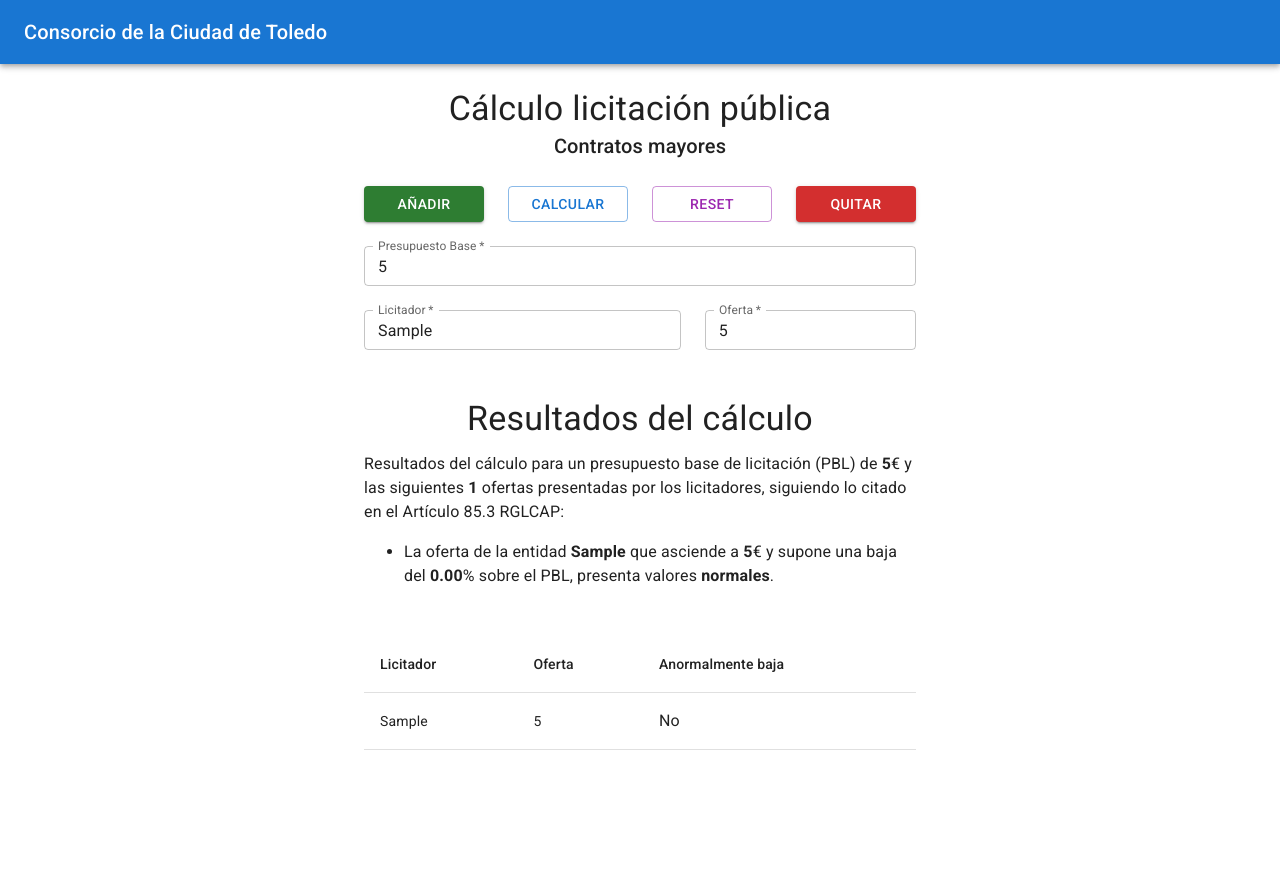
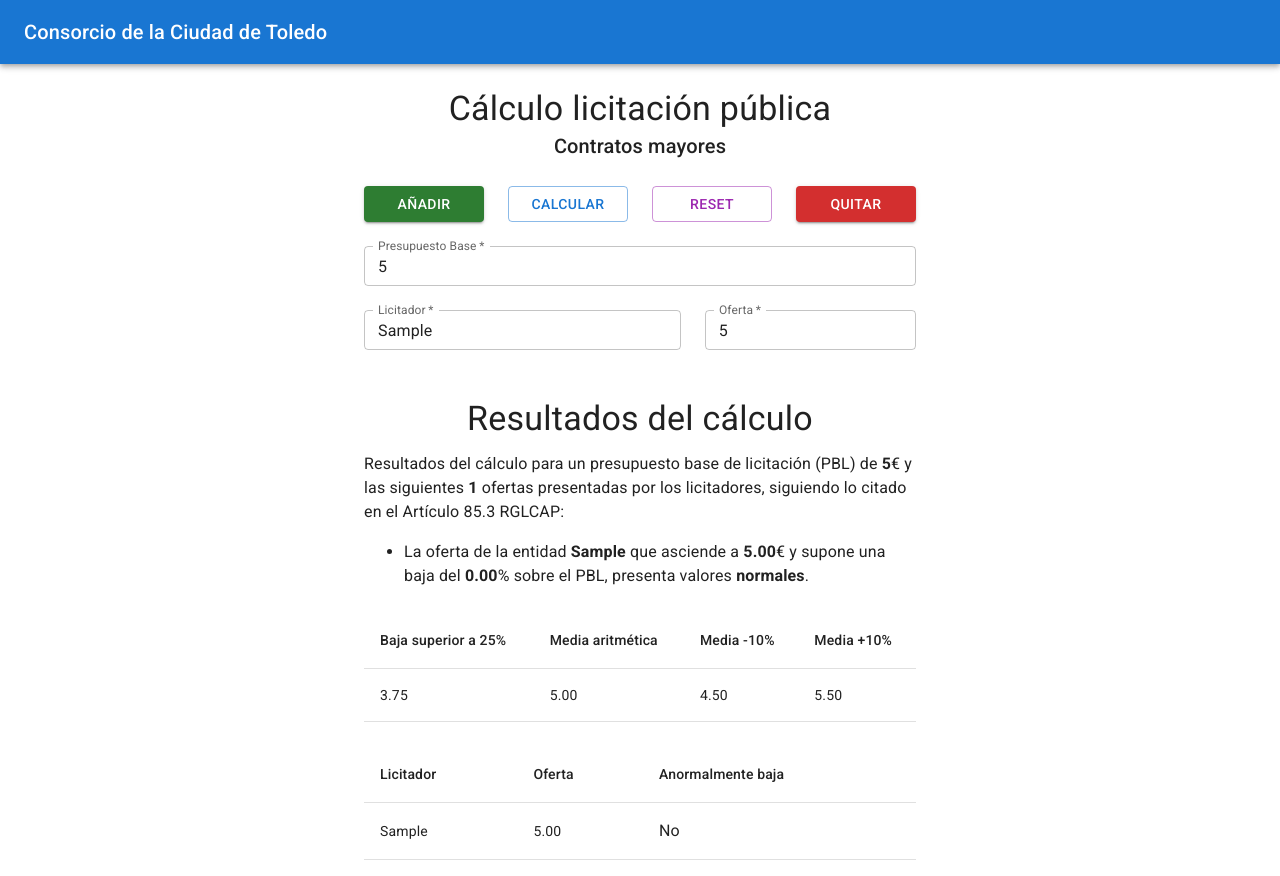
Before and after one commit to SrJimmy/licitacion, a React (Vite) app: page / in a window 1280 px wide. Both pictures are taken after typing "5", "Sample", "5" into the empty fields and a click on the button "CALCULAR". Shown: the top 876 px of the page. Before the commit the page ends 800 px from the top, so only its background shows below. Built offline with nearby package versions, Linux system fonts and the light colour scheme.

Commit message:
Add Averages

```diff
--- a/src/components/TableResult.jsx
+++ b/src/components/TableResult.jsx
@@ -24,7 +24,7 @@ export default function TableResult({ resultados }) {
           {resultados.map((item, index) => (
             <TableRow key={index}>
               <TableCell>{item.nombre}</TableCell>
-              <TableCell>{item.oferta}</TableCell>
+              <TableCell>{item.oferta.toFixed(2)}</TableCell>
               <TableCell>
                 <Typography color={item.temeraria ? "error" : ""}>
                   {item.temeraria ? "Sí" : "No"}
--- a/src/components/TemplateResult.jsx
+++ b/src/components/TemplateResult.jsx
@@ -1,23 +1,38 @@
 import React from "react";
-import { Box, Typography } from "@mui/material";
+import {
+  Box,
+  Table,
+  TableBody,
+  TableCell,
+  TableContainer,
+  TableHead,
+  TableRow,
+  Typography,
+} from "@mui/material";
+
+import { mediaOfertas } from "../helpers/licMath.js";
 
 export default function TemplateResult({ presupuestoBase, resultados }) {
+  const numLicts = resultados.length;
+  const media = mediaOfertas(resultados);
+
   return (
-    <Box sx={{ mb: 6 }}>
+    <>
+      <Box sx={{ mb: 3 }}>
         <Typography variant="h4" align="center" gutterBottom>
           Resultados del cálculo
         </Typography>
         <Typography>
           Resultados del cálculo para un presupuesto base de licitación (PBL) de{" "}
-        <b>{presupuestoBase}</b>€ y las siguientes <b>{resultados.length}</b>{" "}
-        ofertas presentadas por los licitadores, siguiendo lo citado en el{" "}
-        Artículo 85.3 RGLCAP:
+          <b>{presupuestoBase}</b>€ y las siguientes <b>{numLicts}</b> ofertas{" "}
+          presentadas por los licitadores, siguiendo lo citado en el Artículo
+          85.3 RGLCAP:
         </Typography>
         {resultados.map((item, index) => (
           <ul>
             <li key={index}>
               La oferta de la entidad <b>{item.nombre}</b> que asciende a{" "}
-            <b>{item.oferta}</b>€ y supone una baja del{" "}
+              <b>{item.oferta.toFixed(2)}</b>€ y supone una baja del{" "}
               <b>{(100 - (item.oferta / presupuestoBase) * 100).toFixed(2)}</b>%
               sobre el PBL, presenta valores{" "}
               <b>{item.temeraria ? "anormales" : "normales"}</b>.
@@ -25,5 +40,26 @@ export default function TemplateResult({ presupuestoBase, resultados }) {
           </ul>
         ))}
       </Box>
+      <TableContainer sx={{ mb: 3 }}>
+        <Table>
+          <TableHead>
+            <TableRow>
+              <TableCell>Baja superior a 25%</TableCell>
+              <TableCell>Media aritmética</TableCell>
+              <TableCell>Media -10%</TableCell>
+              <TableCell>Media +10%</TableCell>
+            </TableRow>
+          </TableHead>
+          <TableBody>
+            <TableRow>
+              <TableCell>{(presupuestoBase * 0.75).toFixed(2)}</TableCell>
+              <TableCell>{media.toFixed(2)}</TableCell>
+              <TableCell>{(media * 0.9).toFixed(2)}</TableCell>
+              <TableCell>{(media * 1.1).toFixed(2)}</TableCell>
+            </TableRow>
+          </TableBody>
+        </Table>
+      </TableContainer>
+    </>
   );
 }
```
Lines whose indentation alone changed are shown as unchanged.
